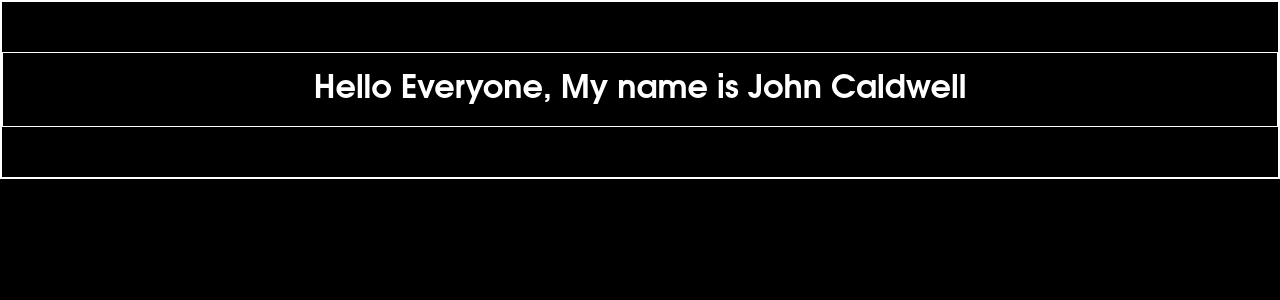
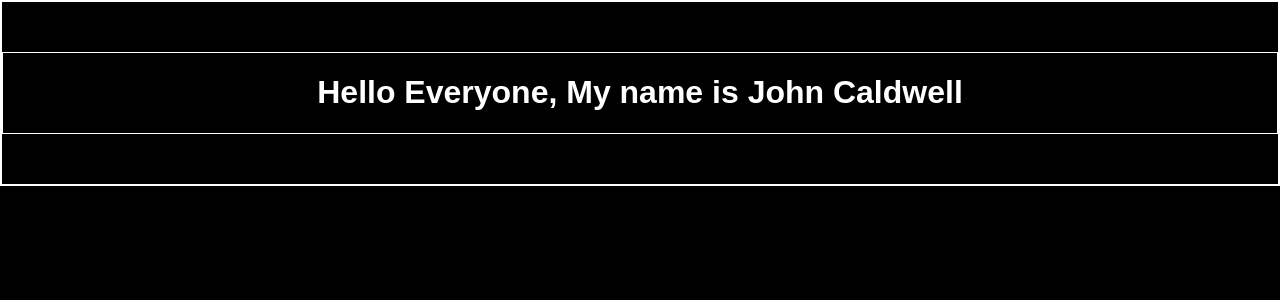
Before and after one commit to johncaldwell4/myprofile_tech, a React (Vite) app in the folder johncaldwell_myprofile/: page / in a window 1280 px wide. Shown: the top 300 px of the page. Built offline with nearby package versions, Linux system fonts and the light colour scheme.

Commit message:
add some css to html and body.

```diff
--- a/johncaldwell_myprofile/src/App.css
+++ b/johncaldwell_myprofile/src/App.css
@@ -3,7 +3,7 @@ html, body {
   margin: 0;
   padding: 0;
   color: white;
-  font-family: Avantgarde, TeX Gyre Adventor, URW Gothic L, sans-serif;
+  font-family: Avantgarde, URW Gothic L, sans-serif;
   border: 1px solid white;
 }
 
```
